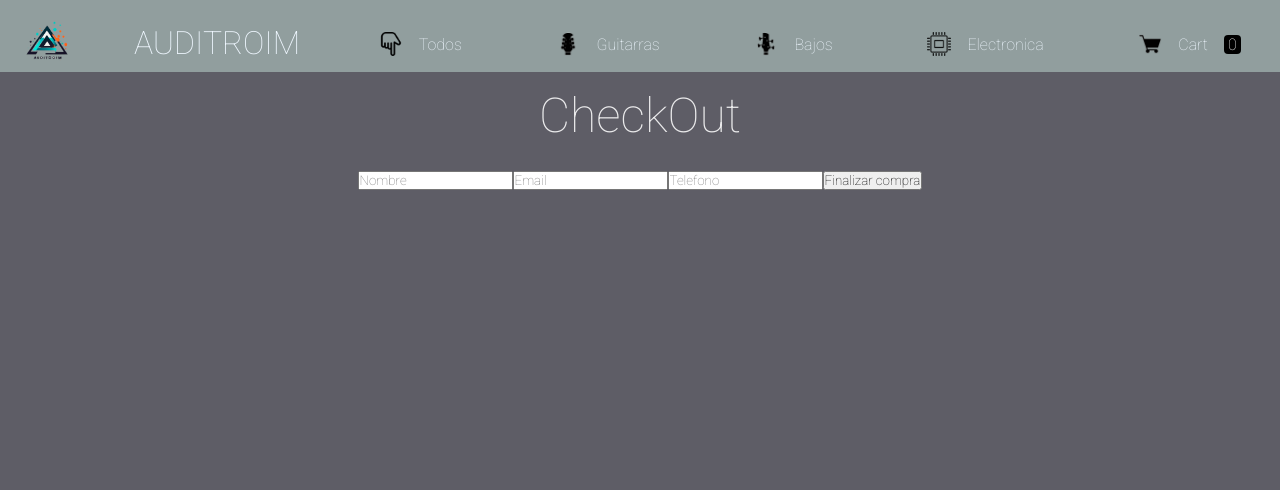
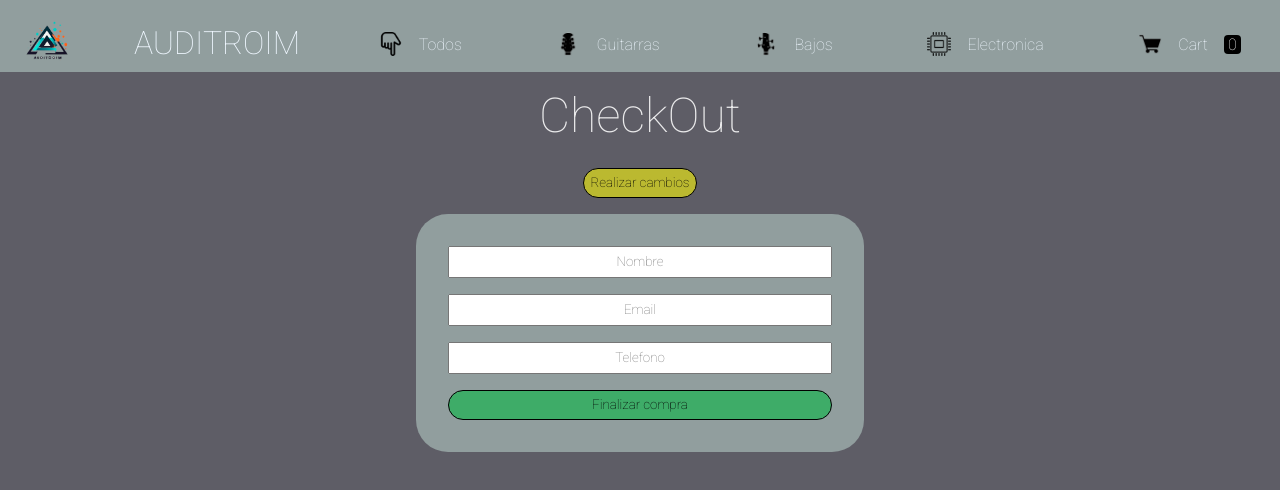
Before and after one commit to DarioColaciuri/AudiTroim, a React (Vite) app: page /checkout in a window 1280 px wide. Shown: the top 490 px of the page. Built offline with nearby package versions, Linux system fonts and the light colour scheme.

Commit message:
boton borrar

```diff
--- a/src/App.jsx
+++ b/src/App.jsx
@@ -15,7 +15,7 @@ function App() {
       <CartProvider>
         <BrowserRouter>
 
-          <Navbar />
+        <Navbar />
 
           <Routes>
             <Route path="/" element={<ItemListContainer />} />
--- /dev/null
+++ b/src/components/Cart/CSS_Cart/Cart.css
@@ -0,0 +1,59 @@
+.producto-container-cart {
+    display: flex;
+    flex-direction: row;
+    min-width: 80vw;
+    justify-content: space-around;
+}
+
+.precio-total {
+    background-color: rgb(145, 158, 158);
+    padding: 1rem;
+    border-radius: 2rem;
+}
+
+.vaciar-btn {
+    padding: .4rem;
+    border-radius: 1rem;
+    border: solid .1rem black;
+    background-color: rgb(199, 59, 59);
+    transition: ease .3s;
+}
+
+.comprar-btn {
+    padding: .4rem;
+    border-radius: 1rem;
+    border: solid .1rem black;
+    background-color: rgb(62, 172, 104);
+    transition: ease .3s;
+    color: black;
+}
+
+.vaciar-btn:hover {
+    background-color: rgb(221, 140, 140);
+    color: black;
+}
+
+.comprar-btn:hover {
+    background-color: rgb(139, 231, 162);
+    color: black;
+}
+
+.container-btn-cart {
+    display: flex;
+    gap: 2rem;
+}
+
+.producto-imagen-cart {
+    width: 5rem;
+}
+
+.eliminar-btn {
+    background-color: transparent;
+    border: none;
+    cursor: pointer;
+    transition: ease 0.3s;
+}
+
+.eliminar-btn:hover {
+    filter: invert(100%);
+}
--- /dev/null
+++ b/src/components/Cart/CSS_Cart/Checkout.css
@@ -0,0 +1,60 @@
+.formulario {
+    display: flex;
+    flex-direction: column;
+    width: 35vw;
+    gap: 1rem;
+    padding: 2rem;
+    border-radius: 2rem;
+    background-color: rgb(145, 158, 158);
+}
+
+input {
+    height: 2rem;
+    text-align: center;
+}
+
+.enviar {
+    padding: .4rem;
+    border-radius: 1rem;
+    border: solid .1rem black;
+    background-color: rgb(62, 172, 104);
+    transition: ease .3s;
+    color: black;
+}
+
+
+.cambios-btn {
+    padding: .4rem;
+    border-radius: 1rem;
+    border: solid .1rem black;
+    background-color: rgb(187, 185, 48);
+    transition: ease .3s;
+    color: black;
+}
+
+.cambios-btn:hover {
+    background-color: rgb(225, 240, 173);
+    color: black;
+}
+
+.enviar:hover {
+    background-color: rgb(236, 241, 189);
+    color: black;
+}
+
+.resumen {
+    display: flex;
+    flex-direction: column;
+    gap: 1rem;
+    align-items: center;
+}
+
+.producto-resumen {
+        display: flex;
+        flex-direction: row;
+        min-width: 80vw;
+        justify-content: space-around;
+        align-items: center;
+        background-color: rgb(145, 158, 158);
+        border-radius: 2rem;
+}
--- a/src/components/Cart/Cart.jsx
+++ b/src/components/Cart/Cart.jsx
@@ -1,36 +1,44 @@
 import React, { useContext } from 'react'
 import { CartContext } from '../Context/CartContext'
 import { Link } from 'react-router-dom';
+import './CSS_Cart/Cart.css';
 
 const Cart = () => {
 
-    const { cart, precioTotal, vaciar } = useContext(CartContext);
+    const { cart, setCart, precioTotal, vaciar } = useContext(CartContext);
     const vaciarBtn = () => {
         vaciar();
     }
 
-  return (
+    const borrar = (productId) => {
+        const nuevoCarrito = cart.filter(prod => prod.id !== productId);
+        setCart(nuevoCarrito);
+    }
+
+return (
     <div className="producto-detail-container">
         <h2 className="producto-detail-titulo">Cart</h2>
 
         {
             cart.map((prod) => (
-                <div key={prod.id}>
+                <div className='producto-container producto-container-cart' key={prod.id}>
+                    <img className="producto-imagen-cart" src={prod.image} alt={prod.title}/>
                     <h2>{prod.title}</h2>
                     <p>${prod.price * prod.contador}</p>
                     <p>Cantidad: {prod.contador}</p>
+                    <button className='eliminar-btn' onClick={() => borrar(prod.id)}><img className="hand" src="./src/assets/cross.png" alt="hand icon" /></button>
                 </div>
-
-
             ))
         }
 
         {
         cart.length > 0 ?
         <>
-        <h2>Precio total: ${precioTotal()}</h2>
-        <button onClick={vaciarBtn}>Vaciar</button>
-        <Link to="/checkout">Comprar</Link>
+        <h2 className='precio-total'>Precio total: ${precioTotal()}</h2>
+        <div className='container-btn-cart'>
+            <button className='vaciar-btn' onClick={vaciarBtn}>Vaciar</button>
+            <Link to="/checkout"><button className='comprar-btn'>Comprar</button></Link>
+        </div>
         </> :
         <h2>No hay productos agregados.</h2>
         }
@@ -38,7 +46,7 @@ const Cart = () => {
 
 
     </div>
-  )
+)
 }
 
 export default Cart
--- a/src/components/Cart/Checkout.jsx
+++ b/src/components/Cart/Checkout.jsx
@@ -3,6 +3,8 @@ import { CartContext } from '../Context/CartContext';
 import { useForm } from 'react-hook-form';
 import { collection, addDoc } from 'firebase/firestore';
 import { db } from '../../firebase/config';
+import './CSS_Cart/Checkout.css';
+import { Link } from 'react-router-dom';
 
 
 const CheckOut = () => {
@@ -40,6 +42,19 @@ const CheckOut = () => {
   return (
     <div className="producto-detail-container">
         <h2 className="producto-detail-titulo">CheckOut</h2>
+
+        <div className='resumen'>
+        {
+            cart.map((prod) => (
+                <div className='producto-resumen' key={prod.id}>
+                    <h2>{prod.title}</h2>
+                    <p>${prod.price * prod.contador}</p>
+                    <p>Cantidad: {prod.contador}</p>
+                </div>
+            ))
+        }
+          <Link to="/cart"><button className='cambios-btn'>Realizar cambios</button></Link>
+        </div>
         <form className="formulario" onSubmit={handleSubmit(comprar)}>
           <input type="text" placeholder='Nombre' {...register("nombre")} />
           <input type="email" placeholder='Email' {...register("email")} />
--- a/src/components/Context/CartContext.jsx
+++ b/src/components/Context/CartContext.jsx
@@ -41,7 +41,7 @@ useEffect(() => {
 
 
 return (
-    <CartContext.Provider value={ {cart, agregar, cartNumber, precioTotal, vaciar} } >
+    <CartContext.Provider value={ {cart, setCart, agregar, cartNumber, precioTotal, vaciar} } >
         {children}
     </CartContext.Provider>
 )
--- a/src/components/ItemListContainer/CSS_ItemListContainer/Item.css
+++ b/src/components/ItemListContainer/CSS_ItemListContainer/Item.css
@@ -15,3 +15,7 @@
   padding: 0.5rem;
   border-radius: 2rem;
 }
+
+.producto-imagen {
+  width: 18rem;
+}
--- a/src/components/ItemListContainer/ItemList.jsx
+++ b/src/components/ItemListContainer/ItemList.jsx
@@ -5,7 +5,7 @@ import './CSS_ItemListContainer/ItemList.css';
 const ItemList = ( {productos, title} ) => {
   return (
     <div className="productos-frame">
-      <h1 className="titulo-productos">Productos</h1>
+      <h1 className="titulo-productos">{title}</h1>
         <div className="productos-container">
         {
           productos.length > 0 &&
--- a/src/components/ItemListContainer/ItemListContainer.jsx
+++ b/src/components/ItemListContainer/ItemListContainer.jsx
@@ -3,6 +3,7 @@ import ItemList from "./ItemList";
 import { useParams } from "react-router-dom";
 import { collection, getDocs, query, where } from "firebase/firestore";
 import { db } from "../../firebase/config";
+import { aMayuscula } from "../extras/aMayuscula";
 
 
 const ItemListContainer = () => {
@@ -26,6 +27,8 @@ const ItemListContainer = () => {
           )
       })
 
+      setTitle(category ? aMayuscula(category) : "Productos")
+
   }, [category])
 
   return (
```
Also changed, not shown: src/assets/cross.png (added).
